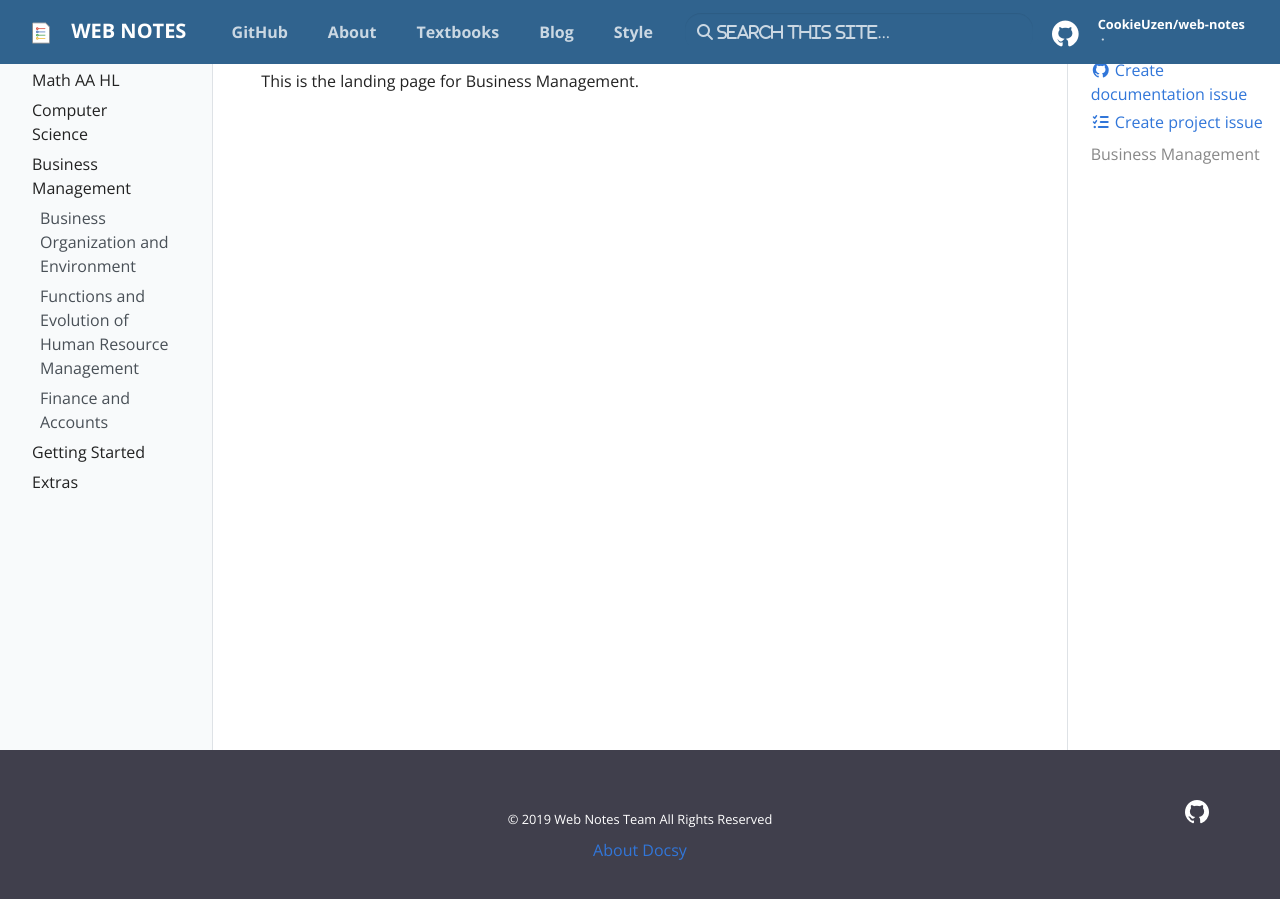
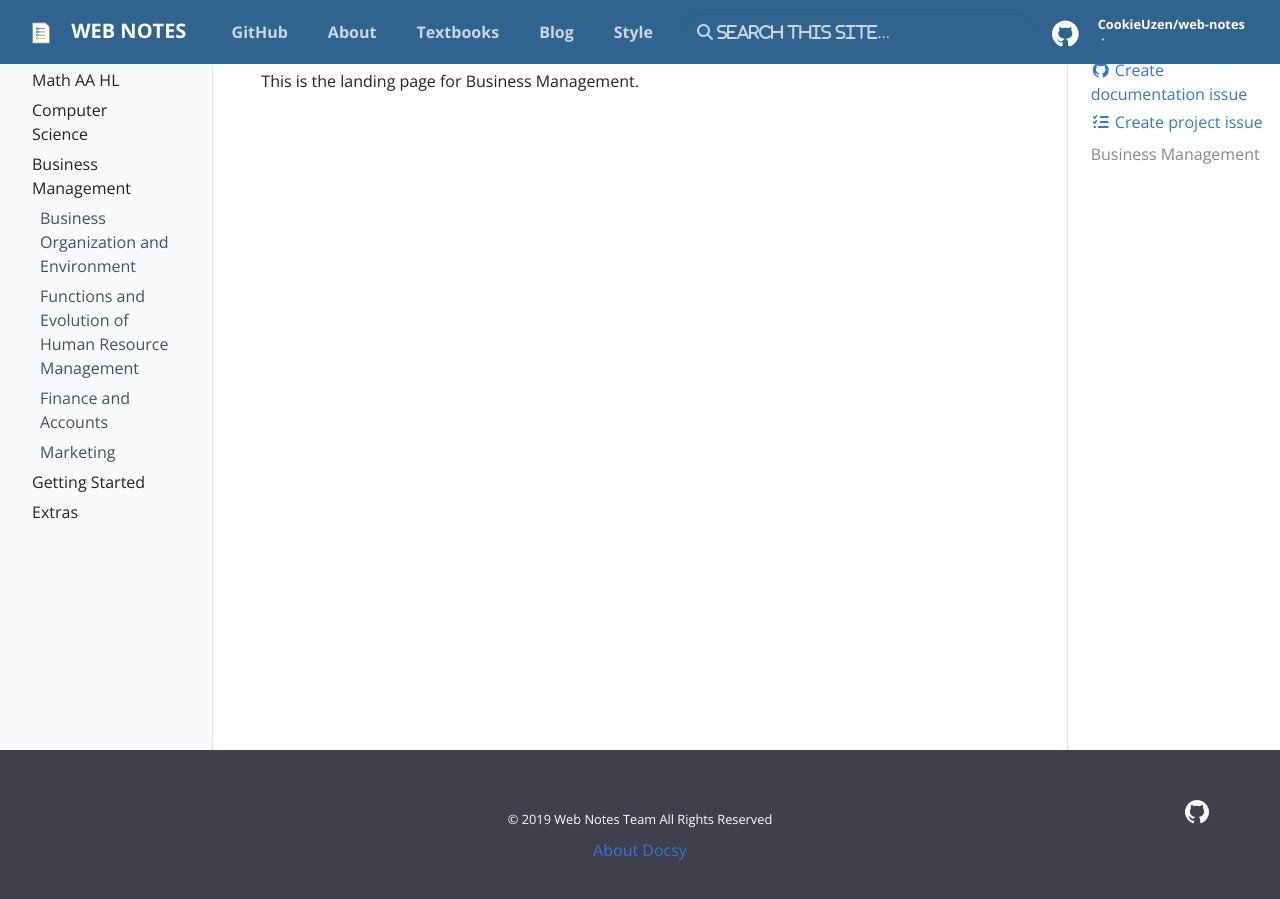
Before and after one commit to CookieUzen/web-notes, a Jekyll site: the page built from _docs/bm/index.md, in a window 1280 px wide and 900 px high, scrolled down 158 px. Built offline with Jekyll 4.4.1, drawn with Linux system fonts in a browser that asks for light colours; nearby versions of some CDN libraries; library files that are not in the unit come from our copies; comment, search, counter and statistics services are not loaded.

```diff
--- a/_data/toc.yml
+++ b/_data/toc.yml
@@ -57,6 +57,8 @@
           url: "docs/bm/unit 2"
         - title: Finance and Accounts
           url: "docs/bm/unit 3"
+        - title: Marketing
+          url: "docs/bm/unit 4"
     - title: "Getting Started"
       url: "docs/getting-started"
       children:
```
